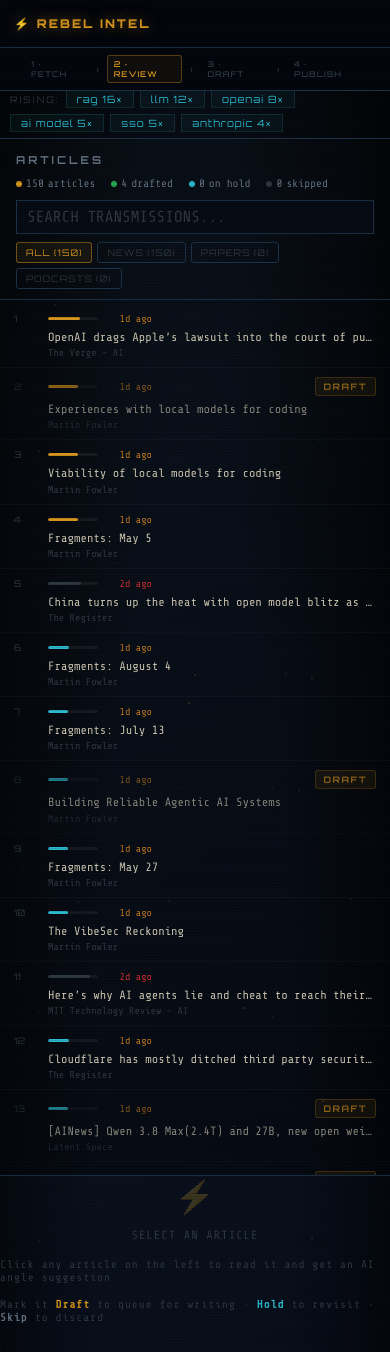
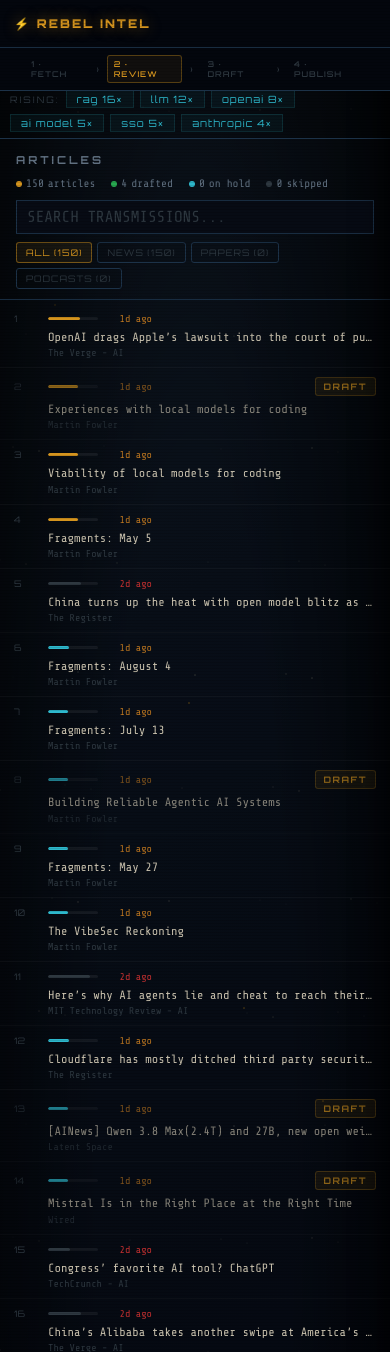
Before and after one commit to jstackproton117/linkedin-chatgpt, a Flask app: page /review in a window 390 px wide. Shown: the top 1352 px of the page. Run offline with Flask 3, Linux system fonts and the light colour scheme.

Commit message:
Review page: full-height list on phones, detail as a slide-over sheet
Now that the dashboard is reachable from the iPhone over Tailscale, the
review page's mobile layout mattered. Measured at 375x812: the list
panel was capped at 42vh and its header, search box and filter chips
ate most of that, leaving the actual article list about 100px tall with
200 rows scrolling inside it, above a mostly-empty detail area.

The list now runs the full page (five rows visible before scrolling,
was one). The detail panel becomes a fixed full-screen sheet between the
top nav and the bottom tab bar that slides over the list when an article
is tapped, with a BACK TO LIST control at the top. Opening pushes a
history entry so the iPhone back-swipe closes the sheet instead of
leaving the page; closing pops it. Body scroll is locked while the sheet
is open. The sheet deliberately does NOT close on a verdict: markAction
already advances to the next unreviewed article, which is the right
flow for reviewing straight through on a phone.

Desktop is untouched - the back control is display:none outside the
700px breakpoint and the sheet classes are inert there. Verified over
the HTTPS tailnet URL at mobile viewport: geometry, open/close, history
state, and no console errors from the page itself.

Co-Authored-By: Claude Fable 5.1 <noreply@anthropic.com>

```diff
--- a/pipeline/templates/review.html
+++ b/pipeline/templates/review.html
@@ -158,6 +158,18 @@ body { overflow: hidden; }
 
 .detail-content { padding: 24px 28px; }
 
+/* Mobile-only "back to list" control at the top of the detail sheet.
+   Shown by the max-width:700px block below; never rendered on desktop. */
+.mobile-back {
+  display: none; align-items: center; gap: 8px;
+  width: 100%; margin: 0 0 14px; padding: 12px 14px;
+  background: rgba(0,0,0,0.35); color: var(--sw-blue);
+  border: 1px solid var(--card-border); border-radius: 4px;
+  font-family: 'Orbitron', sans-serif; font-size: 10px; letter-spacing: 2px;
+  cursor: pointer; -webkit-tap-highlight-color: transparent;
+}
+.mobile-back:active { background: rgba(46,184,204,0.12); }
+
 .detail-num {
   font-family: 'Orbitron', sans-serif; font-size: 11px;
   color: var(--text-dim); letter-spacing: 2px; margin-bottom: 8px;
@@ -297,21 +309,36 @@ body { overflow: hidden; }
     overflow: visible;
   }
 
-  /* List panel: full width, capped height so detail is reachable */
+  /* List panel takes the whole screen. The old 42vh cap left the actual
+     list ~100px tall on an iPhone once the header, search and filter chips
+     had taken their share — reviewing through a letterbox. */
   .list-panel {
     width: 100%;
     min-width: 0;
-    max-height: 42vh;
+    max-height: none;
     border-right: none;
-    border-bottom: 1px solid var(--card-border);
+    border-bottom: none;
   }
+  .article-list { flex: none; overflow: visible; padding-bottom: 12px; }
 
-  /* Detail panel: full width, natural height */
+  /* Detail becomes a full-screen sheet that slides over the list when an
+     article is tapped, between the top nav and the bottom tab bar. It
+     closes on the BACK button or the iPhone back-swipe — not on a verdict,
+     because markAction already advances to the next unreviewed article,
+     which is the right flow for reviewing straight through on a phone. */
   .detail-panel {
-    flex: none;
-    width: 100%;
-    overflow-y: visible;
+    position: fixed;
+    top: var(--nav-h); left: 0; right: 0; bottom: var(--hw-b);
+    width: 100%; flex: none; z-index: 800;
+    background: var(--space);
+    overflow-y: auto; -webkit-overflow-scrolling: touch;
+    transform: translateX(100%);
+    transition: transform 0.22s ease-out;
+    box-shadow: -8px 0 24px rgba(0,0,0,0.6);
   }
+  .detail-panel.open { transform: translateX(0); }
+  .mobile-back { display: flex; }
+  body.detail-open { overflow: hidden; }
 
   .detail-content { padding: 14px 14px 24px; }
   .detail-title   { font-size: 14px; }
@@ -612,9 +639,34 @@ function openArticle(num) {
   const dc = document.getElementById('detail-content');
   dc.style.display = 'block';
   dc.innerHTML = buildDetail(a);
+  if (isMobile()) openDetailSheet();
 
   loadAngle(num, a);
 }
+
+// ── Mobile detail sheet ──
+function isMobile() {
+  return window.matchMedia('(max-width: 700px)').matches;
+}
+function openDetailSheet() {
+  const dp = document.querySelector('.detail-panel');
+  if (!dp.classList.contains('open')) {
+    dp.classList.add('open');
+    document.body.classList.add('detail-open');
+    // A history entry so the iPhone back-swipe closes the sheet instead of
+    // leaving the page. popstate below does the actual closing.
+    history.pushState({ detail: true }, '');
+  }
+  dp.scrollTop = 0;
+}
+function closeDetail(fromPop) {
+  const dp = document.querySelector('.detail-panel');
+  if (!dp.classList.contains('open')) return;
+  dp.classList.remove('open');
+  document.body.classList.remove('detail-open');
+  if (!fromPop && history.state && history.state.detail) history.back();
+}
+window.addEventListener('popstate', () => closeDetail(true));
 
 function buildDetail(a) {
   const st = STATUS[a.url];
@@ -654,6 +706,7 @@ function buildDetail(a) {
   }
 
   return `
+    <button class="mobile-back" onclick="closeDetail()" aria-label="Back to list">&#8249;&nbsp; BACK TO LIST</button>
     <div class="detail-num">ARTICLE #${a.num}</div>
     <div class="detail-title">${esc(a.title)}</div>
     <div class="detail-meta-row">
```
